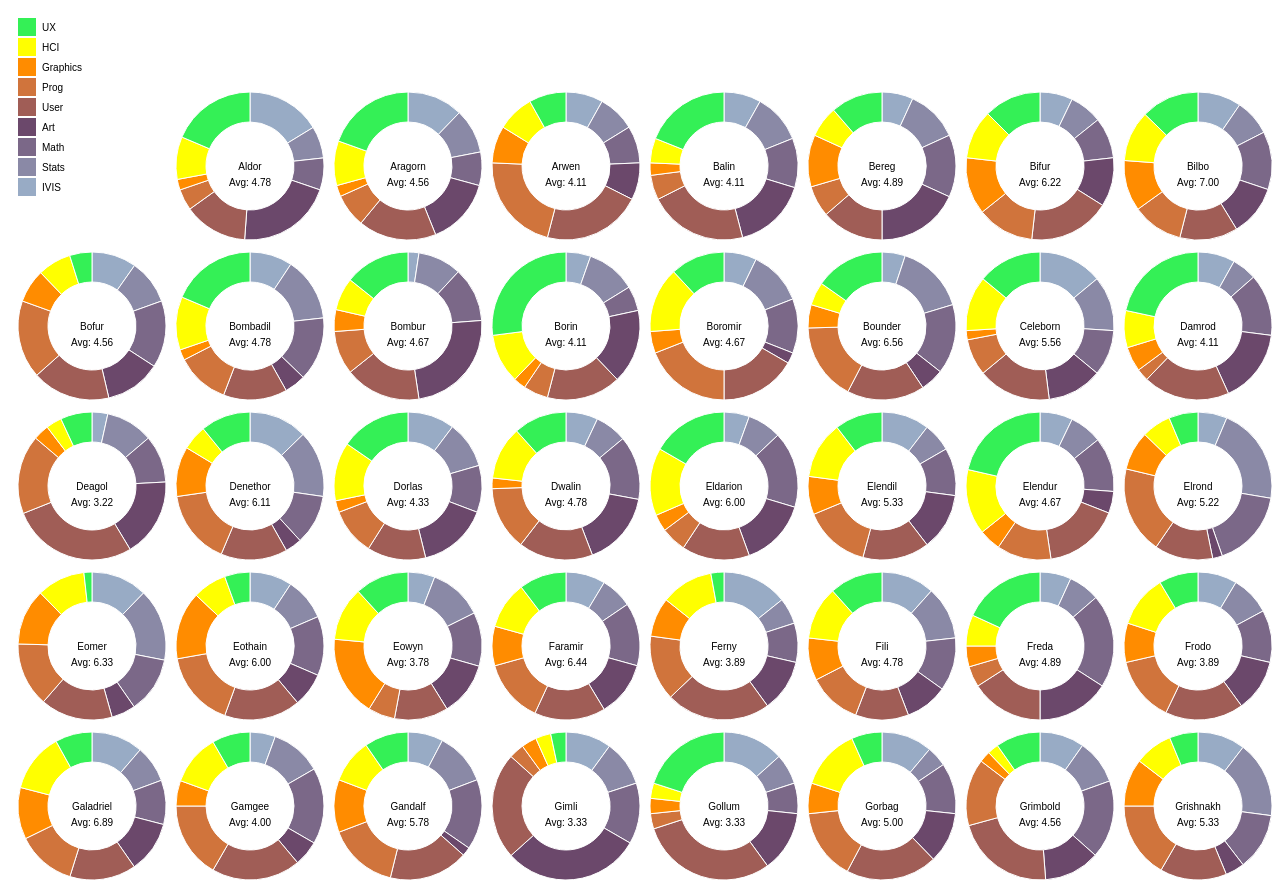
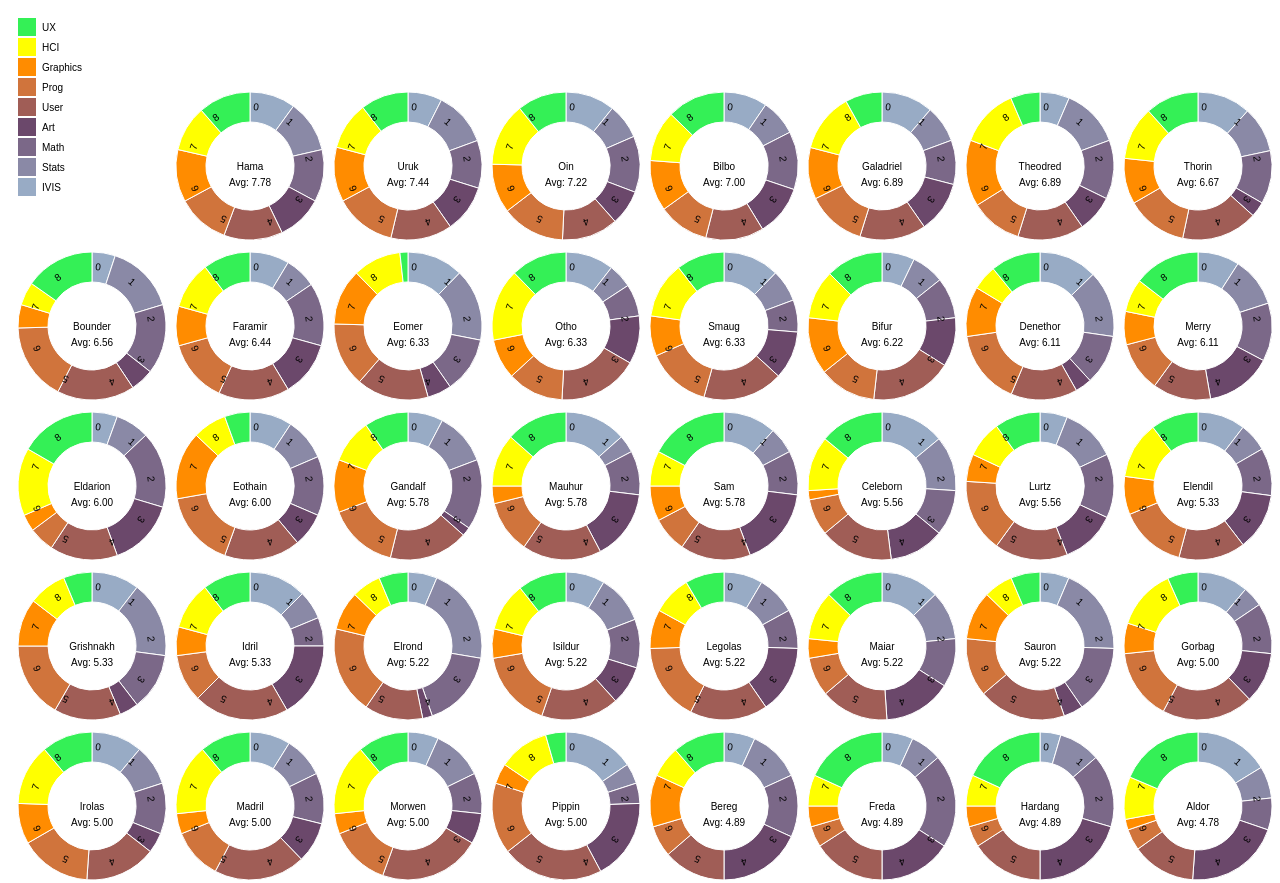
Before and after one commit to sug4ndh/InfoVis-Pro1, a plain HTML site: page index.html in a window 1280 px wide. Shown: the top 883 px of the page. Drawn offline with nearby package versions, Linux system fonts and the light colour scheme.

Commit message:
update index file

```diff
--- a/index.html
+++ b/index.html
@@ -13,6 +13,7 @@ svg {
 .arc {
   stroke: #fff;
 }
+
 
 </style>
 <body>
@@ -35,13 +36,16 @@ var pie = d3.layout.pie()
 
 d3.csv("data.csv", function(error, data) {
   if (error) throw error;
-
+  data.sort(function(a, b){
+    return b["Avg"]-a["Avg"];
+});
   color.domain(d3.keys(data[0]).filter(function(key) { return key !== "Alias" && key !== "Avg"; }));
 
 
   data.forEach(function(d) {
     d.ages = color.domain().map(function(name) {
-      return {name: name, person: +d[name]};
+    	return {name: name, person: +d[name]};
+
     });
   });
 
@@ -78,12 +82,21 @@ d3.csv("data.csv", function(error, data) {
       .data(function(d) { return pie(d.ages); })
     .enter().append("path")
       .attr("class", "arc")
+      .attr("id", function(d,i) { return "Arc_"+i; })
       .attr("d", arc)
-      .style("fill", function(d) { return color(d.data.name); })
-      .append("text")
-      .attr("transform", function(d) { return "translate(" + arc.centroid(d) + ")"; })
-      .attr("dy", ".35em")
-      .text(function(d) { return "hh"; });
+      .style("fill", function(d) { return color(d.data.name); });
+
+
+   svg.selectAll(".attribvalues")
+	.data(data)
+   .enter().append("text")
+	.attr("class", "arcText")
+	.attr("x", 5)   //Move the text from the start angle of the arc
+	.attr("dy", 18)
+   .append("textPath")
+	.attr("xlink:href",function(d,i){return "#Arc_"+i;})
+	.text(function(d,i){return d3.keys(d[i])+i; });
+
 
 
   svg.append("text")
```
